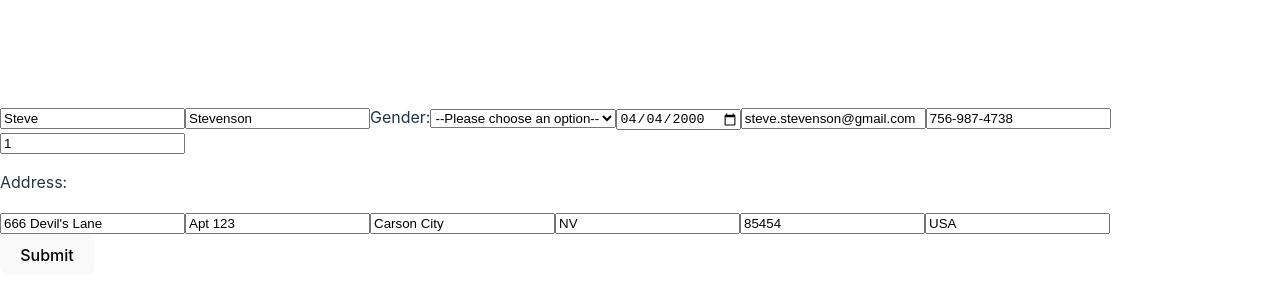
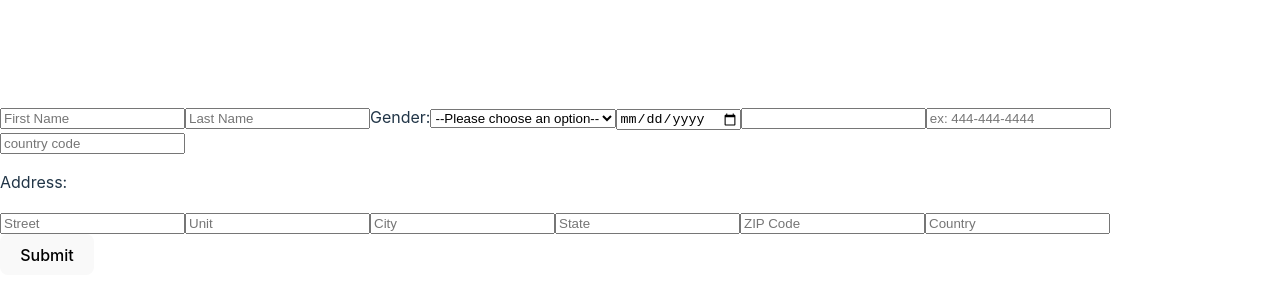
Before and after one commit to dyazdani/contact-list, a React (Vite) app: page /create in a window 1280 px wide. Shown: the part 210-510 px from the top of the page. Built offline with nearby package versions, Linux system fonts and the light colour scheme.

Commit message:
Changed initial State values to be empty strings

```diff
--- a/src/components/CreateContactForm.tsx
+++ b/src/components/CreateContactForm.tsx
@@ -5,19 +5,19 @@ const parsePhoneNumber = (phoneNumberString: string) => {
 }
 
 const CreateContactForm = () => {
-    const [firstName, setFirstName] = useState("Steve");
-    const [lastName, setLastName] = useState("Stevenson");
-    const [gender, setGender] = useState("Male");
-    const [birthday, setBirthday] = useState("2000-04-04");
-    const [email, setEmail] = useState("steve.stevenson@gmail.com");
-    const [phoneNumber, setPhoneNumber] = useState("756-987-4738");
-    const [countryCode, setCountryCode] = useState("1");
-    const [street, setStreet] = useState(`666 Devil's Lane`);
-    const [unit, setUnit] = useState("Apt 123");
-    const [city, setCity] = useState(`Carson City`);
-    const [province, setProvince] = useState(`NV`);
-    const [zip, setZip] = useState(`85454`);
-    const [country, setCountry] = useState(`USA`);
+    const [firstName, setFirstName] = useState("");
+    const [lastName, setLastName] = useState("");
+    const [gender, setGender] = useState("");
+    const [birthday, setBirthday] = useState("");
+    const [email, setEmail] = useState("");
+    const [phoneNumber, setPhoneNumber] = useState("");
+    const [countryCode, setCountryCode] = useState("");
+    const [street, setStreet] = useState("");
+    const [unit, setUnit] = useState("");
+    const [city, setCity] = useState("");
+    const [province, setProvince] = useState("");
+    const [zip, setZip] = useState("");
+    const [country, setCountry] = useState("");
 
     async function handleSubmit() {
         const data = {
```
